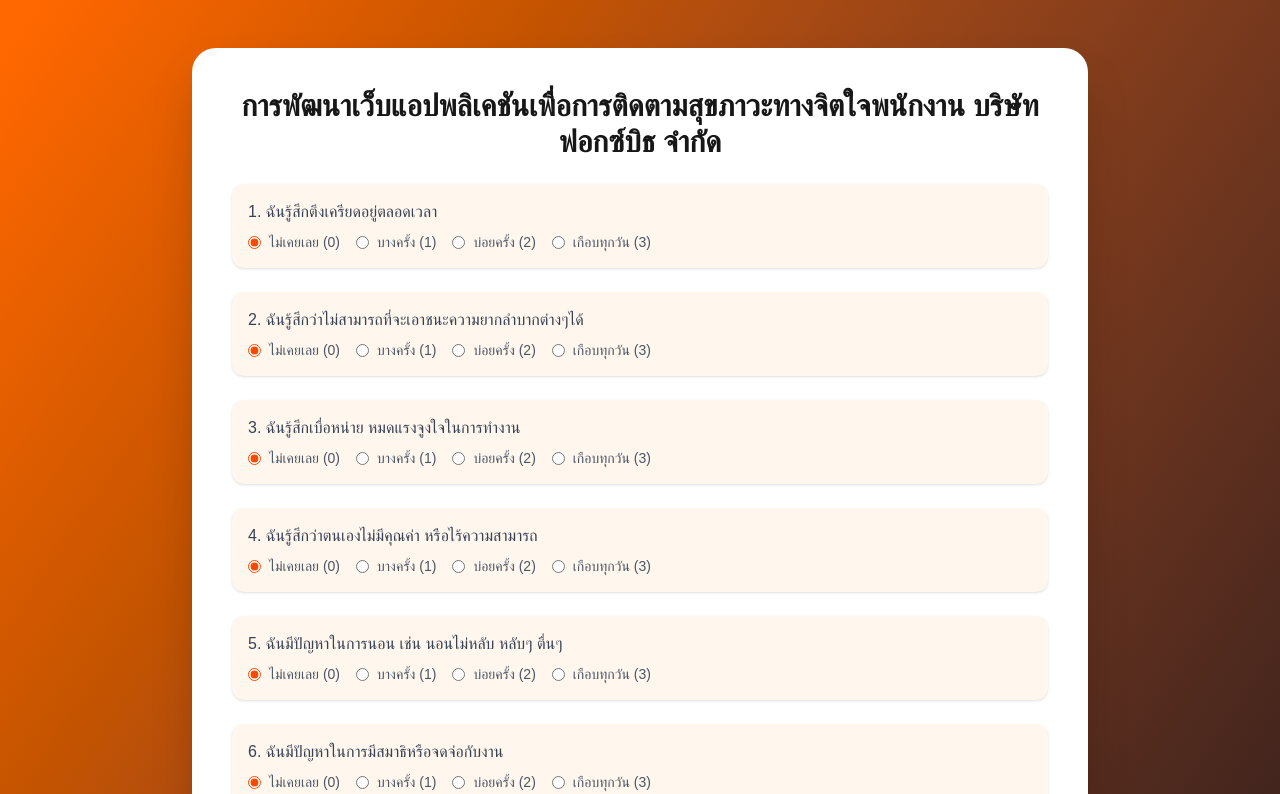
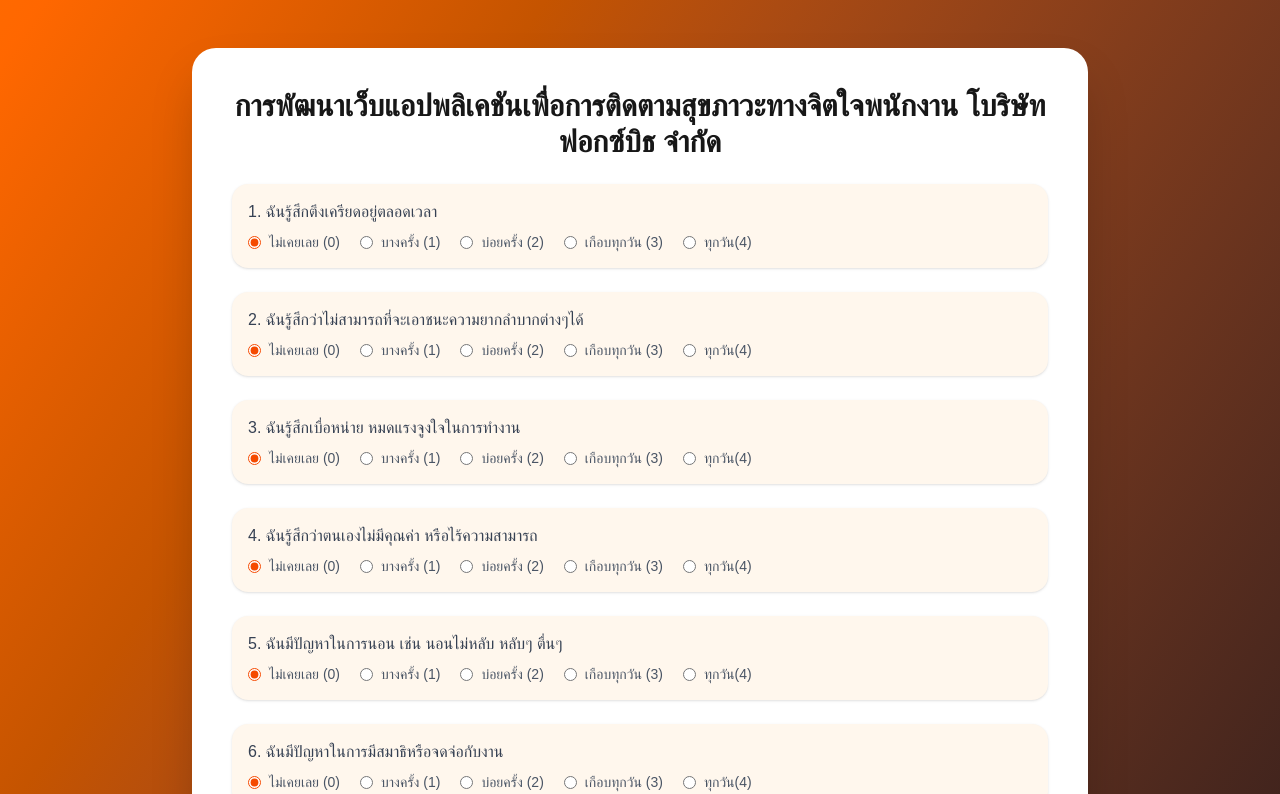
Before and after one commit to tortor1011/Capstoneproject--psychology-foxbith, a Next.js app in the folder FRONTEND/mental-health-checkin/: page / in a window 1280 px wide. Shown: the top 794 px of the page. Built offline with nearby package versions, Linux system fonts and the light colour scheme.

Commit message:
update mental health questionnaire choices and adjust scoring logic

```diff
--- a/FRONTEND/mental-health-checkin/src/pages/index.tsx
+++ b/FRONTEND/mental-health-checkin/src/pages/index.tsx
@@ -19,7 +19,7 @@
   "ฉันรู้สึกไม่อยากตื่นขึ้นมาทำงานในตอนเช้า",
 ];
 
-const choices = ["ไม่เคยเลย (0)", "บางครั้ง (1)", "บ่อยครั้ง (2)", "เกือบทุกวัน (3)"];
+const choices = ["ไม่เคยเลย (0)", "บางครั้ง (1)", "บ่อยครั้ง (2)", "เกือบทุกวัน (3)", "ทุกวัน(4)"];
 
 type ResultType = {
   totalScore: number;
@@ -42,12 +42,12 @@
     e.preventDefault();
     const totalScore = answers.reduce((sum, val) => sum + val, 0);
     let riskLevel = "";
-    if (totalScore <= 14) riskLevel = "สุขภาวะจิตใจดี";
-    else if (totalScore <= 24) riskLevel = "เริ่มมีความเครียด/หมดไฟ";
-    else if (totalScore <= 34) riskLevel = "แนวโน้มปัญหาสุขภาพจิตปานกลาง";
+    if (totalScore <= 19) riskLevel = "สุขภาวะจิตใจดี";
+    else if (totalScore <= 29) riskLevel = "เริ่มมีความเครียด/หมดไฟ";
+    else if (totalScore <= 39) riskLevel = "แนวโน้มปัญหาสุขภาพจิตปานกลาง";
     else riskLevel = "ความเสี่ยงสูง ควรได้รับการดูแลทันที";
 
-    const flagged = answers[12] === 3 || answers[13] === 3;
+    const flagged = answers[12] === 4 || answers[13] === 4;
 
     await axios.post("https://capstoneproject-psychology-foxbith.onrender.com/assessment", {
       answers,
@@ -64,16 +64,15 @@
     <div className="min-h-screen bg-gradient-to-br from-orange-500 to-gray-950 py-12 px-6 font-sans">
       <div className="max-w-4xl mx-auto bg-white shadow-2xl rounded-3xl p-10">
         <h1 className="text-3xl font-bold text-center text-black-600 mb-6">
-          การพัฒนาเว็บแอปพลิเคชันเพื่อการติดตามสุขภาวะทางจิตใจพนักงาน
-บริษัท ฟอกซ์บิธ จํากัด
+          การพัฒนาเว็บแอปพลิเคชันเพื่อการติดตามสุขภาวะทางจิตใจพนักงาน โบริษัท ฟอกซ์บิธ จํากัด
         </h1>
         <form onSubmit={handleSubmit} className="space-y-6">
           {questions.map((q, qIndex) => (
-            <div key={qIndex} className="bg-orange-50 rounded-xl p-4 shadow">
+            <div key={qIndex} className="bg-orange-50 rounded-2xl p-4 shadow">
               <p className="font-medium text-gray-700 mb-2">
                 {qIndex + 1}. {q}
               </p>
-              <div className="flex gap-4">
+              <div className="flex gap-5 flex-wrap">
                 {choices.map((choice, cIndex) => (
                   <label key={cIndex} className="flex items-center gap-2">
                     <input
```
